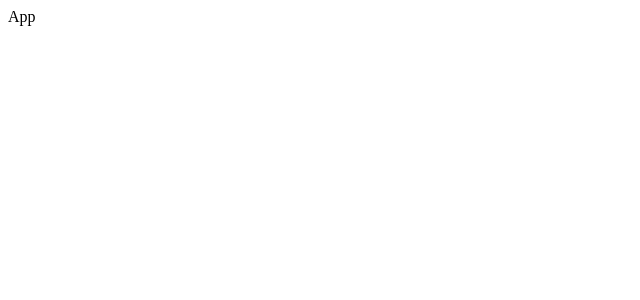
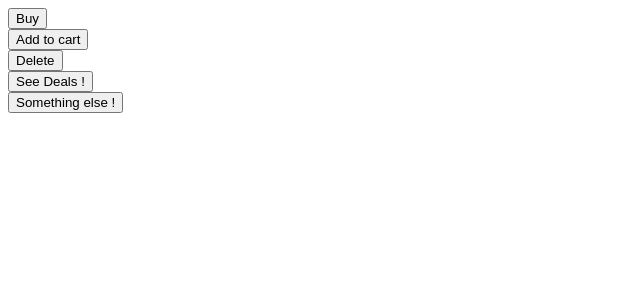
Before and after one commit to Harounted/Udemy-react-comps, a React (Create React App) app: page / in a window 1280 px wide. Shown: the top 300 px of the page, without its empty margins (0-640 px from the left). Built offline with nearby package versions, Linux system fonts and the light colour scheme.

Commit message:
add button component

```diff
--- a/package.json
+++ b/package.json
@@ -6,6 +6,7 @@
     "@testing-library/jest-dom": "^5.17.0",
     "@testing-library/react": "^13.4.0",
     "@testing-library/user-event": "^13.5.0",
+    "prop-types": "^15.8.1",
     "react": "^18.2.0",
     "react-dom": "^18.2.0",
     "react-scripts": "5.0.1",
--- a/src/App.js
+++ b/src/App.js
@@ -1,5 +1,25 @@
+import Button from "./Button";
+
 function App() {
-  return <div>App</div>;
+  return (
+    <div>
+      <div>
+        <Button>Buy</Button>
+      </div>
+      <div>
+        <Button>Add to cart</Button>
+      </div>
+      <div>
+        <Button>Delete</Button>
+      </div>
+      <div>
+        <Button>See Deals !</Button>
+      </div>
+      <div>
+        <Button>Something else !</Button>
+      </div>
+    </div>
+  );
 }
 
 export default App;
--- /dev/null
+++ b/src/Button.js
@@ -0,0 +1,33 @@
+import PropTypes from "prop-types";
+
+function Button({
+  children,
+  primary,
+  secondary,
+  success,
+  warning,
+  danger,
+  outline,
+  rounded,
+}) {
+  return <button>{children}</button>;
+}
+
+Button.propTypes = {
+  checkVariationValue: ({ primary, secondary, success, warning, danger }) => {
+    const count =
+      Number(!!primary) +
+      Number(!!secondary) +
+      Number(!!success) +
+      Number(!!warning) +
+      Number(!!danger);
+
+    if (count > 1) {
+      return new Error(
+        "Only one of primary, secondary, success, warning, danger can be true"
+      );
+    }
+  },
+};
+
+export default Button;
```
Also changed, not shown: 1 other file (tests, documents, lock files or other folders).
